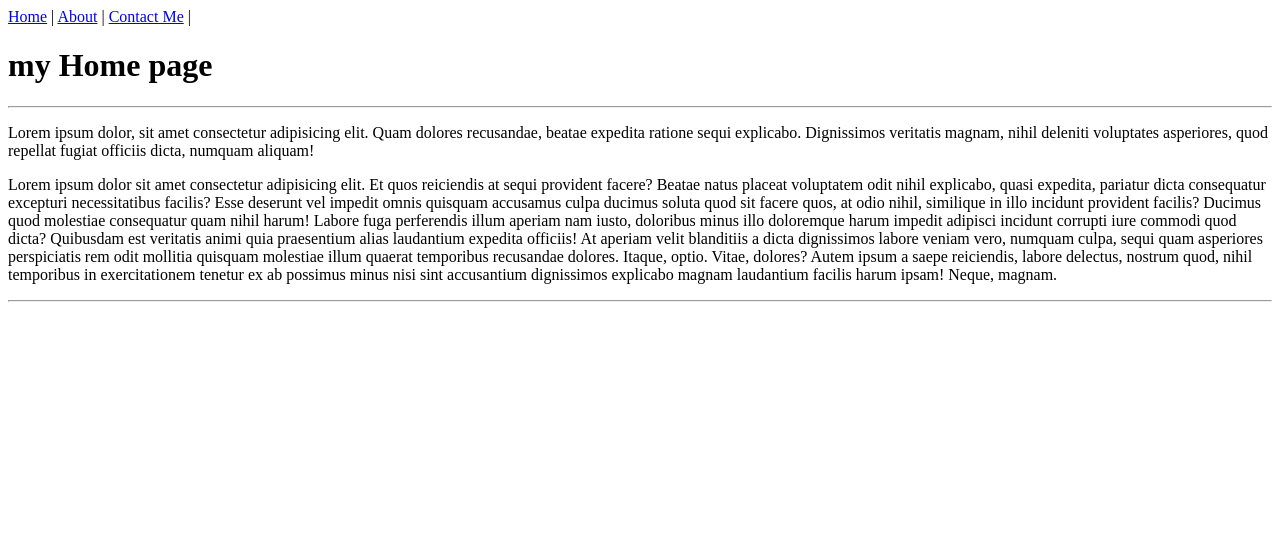
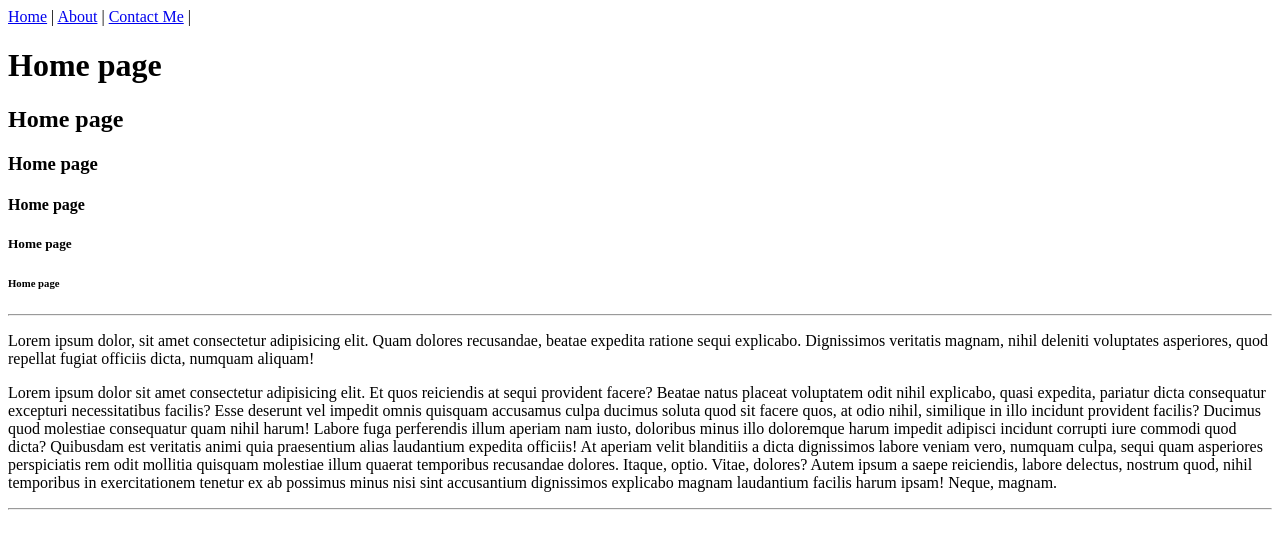
Before and after one commit to ChawalwutDeeaiem/Chawalwut.github.io, a plain HTML site: page index.html in a window 1280 px wide. Drawn offline with Linux system fonts and the light colour scheme.

Commit message:
add heading 1-6

```diff
--- a/index.html
+++ b/index.html
@@ -9,7 +9,12 @@
   <a href="index.html">Home</a> |
   <a href="about.html">About</a> |
   <a href="contact.html">Contact Me</a> |
-  <h1>my Home page</h1>
+  <h1> Home page</h1>
+  <h2> Home page</h2>
+  <h3> Home page</h3>
+  <h4> Home page</h4>
+  <h5> Home page</h5>
+  <h6> Home page</h6>
   <hr>
   <p>Lorem ipsum dolor, sit amet consectetur adipisicing elit. Quam dolores recusandae, beatae expedita ratione sequi explicabo. Dignissimos veritatis magnam, nihil deleniti voluptates asperiores, quod repellat fugiat officiis dicta, numquam aliquam!</p>
   <p>Lorem ipsum dolor sit amet consectetur adipisicing elit. Et quos reiciendis at sequi provident facere? Beatae natus placeat voluptatem odit nihil explicabo, quasi expedita, pariatur dicta consequatur excepturi necessitatibus facilis?
```
